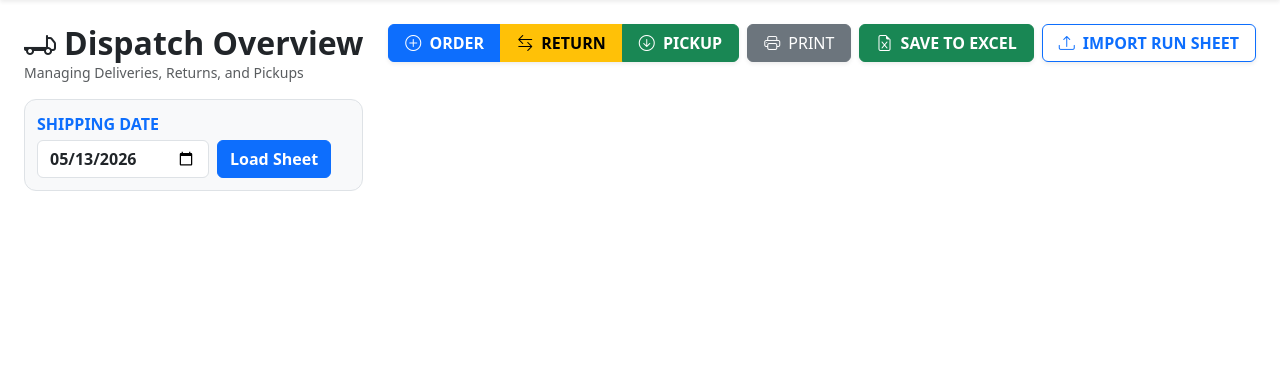
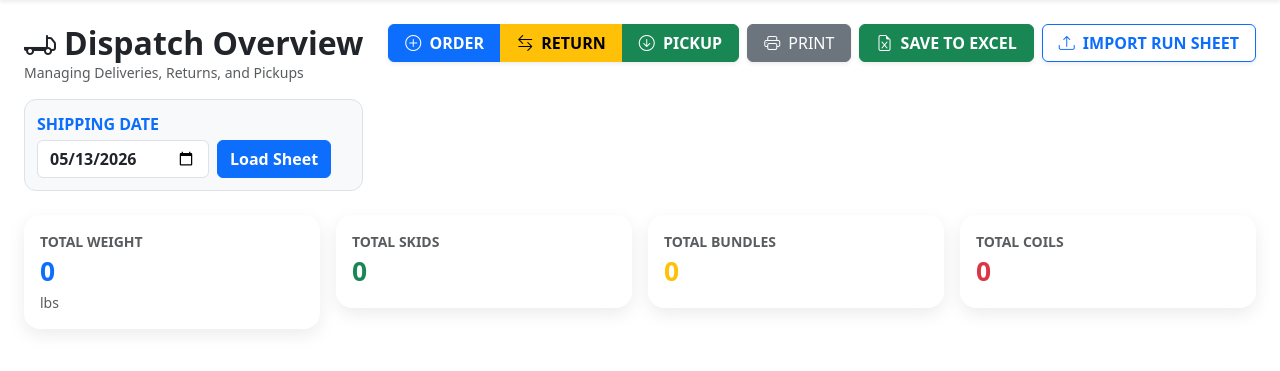
Before and after one commit to Samere1988/WHtool, a Django app: page /run-sheet/ in a window 1280 px wide. Shown: the part 56-427 px from the top of the page. Run offline with Django 4.2, Linux system fonts and the light colour scheme; the visitor is signed in with stand-in values (Sample User, id 1); data that the repository does not hold is empty.

Commit message:
Restore run sheet totals and comma formatting

```diff
--- a/core/templates/core/run_sheet.html
+++ b/core/templates/core/run_sheet.html
@@ -1,4 +1,5 @@
 {% extends "base.html" %}
+{% load run_sheet_extras %}
 
 {% block container_type %}container-fluid px-4{% endblock %}
 
@@ -134,6 +135,19 @@
         border-radius: 0.75rem;
         padding: 0.75rem;
     }
+
+    .daily-total-card {
+        border: 0;
+        border-radius: 1rem;
+        box-shadow: 0 6px 18px rgba(0,0,0,.08);
+        background: #ffffff;
+    }
+
+    .daily-total-value {
+        font-size: 1.65rem;
+        font-weight: 900;
+        letter-spacing: -.03em;
+    }
 </style>
 
 {% if messages %}
@@ -203,6 +217,36 @@
     </div>
 </div>
 
+{% with totals=grouped_orders|run_totals %}
+<div class="row g-3 mb-4">
+    <div class="col-md-3">
+        <div class="card daily-total-card p-3">
+            <div class="text-muted small fw-bold">TOTAL WEIGHT</div>
+            <div class="daily-total-value text-primary">{{ totals.weight|comma }}</div>
+            <div class="text-muted small">lbs</div>
+        </div>
+    </div>
+    <div class="col-md-3">
+        <div class="card daily-total-card p-3">
+            <div class="text-muted small fw-bold">TOTAL SKIDS</div>
+            <div class="daily-total-value text-success">{{ totals.skids|comma }}</div>
+        </div>
+    </div>
+    <div class="col-md-3">
+        <div class="card daily-total-card p-3">
+            <div class="text-muted small fw-bold">TOTAL BUNDLES</div>
+            <div class="daily-total-value text-warning">{{ totals.bundles|comma }}</div>
+        </div>
+    </div>
+    <div class="col-md-3">
+        <div class="card daily-total-card p-3">
+            <div class="text-muted small fw-bold">TOTAL COILS</div>
+            <div class="daily-total-value text-danger">{{ totals.coils|comma }}</div>
+        </div>
+    </div>
+</div>
+{% endwith %}
+
 <div class="row row-cols-1 row-cols-xl-2 g-4">
     {% for region, data in grouped_orders.items %}
     <div class="col">
@@ -211,7 +255,7 @@
                 <div class="d-flex justify-content-between align-items-center">
                     <span class="truck-header-text">{{ region|upper }}</span>
                     <span class="badge bg-primary region-weight-badge shadow-sm">
-                        {{ data.totals.weight }} LBS
+                        {{ data.totals.weight|comma }} LBS
                     </span>
                 </div>
             </div>
@@ -272,21 +316,21 @@
                             </td>
 
                             <td class="text-center">
-                                <span class="fw-bold fs-5">{{ stop.weight }}</span>
+                                <span class="fw-bold fs-5">{{ stop.weight|comma }}</span>
                             </td>
 
                             <td class="text-center">
                                 <div class="load-text">
                                     {% if stop.skids > 0 %}
-                                        {{ stop.skids }} skid{{ stop.skids|pluralize }}{% if stop.bundles > 0 or stop.coils > 0 %}, {% endif %}
+                                        {{ stop.skids|comma }} skid{{ stop.skids|pluralize }}{% if stop.bundles > 0 or stop.coils > 0 %}, {% endif %}
                                     {% endif %}
 
                                     {% if stop.bundles > 0 %}
-                                        {{ stop.bundles }} bundle{{ stop.bundles|pluralize }}{% if stop.coils > 0 %}, {% endif %}
+                                        {{ stop.bundles|comma }} bundle{{ stop.bundles|pluralize }}{% if stop.coils > 0 %}, {% endif %}
                                     {% endif %}
 
                                     {% if stop.coils > 0 %}
-                                        {{ stop.coils }} coil{{ stop.coils|pluralize }}
+                                        {{ stop.coils|comma }} coil{{ stop.coils|pluralize }}
                                     {% endif %}
 
                                     {% if stop.skids == 0 and stop.bundles == 0 and stop.coils == 0 %}
@@ -355,10 +399,10 @@
                                             {% for order in stop.orders %}
                                             <tr>
                                                 <td class="fw-bold text-primary">{{ order.order_number }}</td>
-                                                <td class="text-center">{{ order.weight }}</td>
-                                                <td class="text-center">{{ order.skids }}</td>
-                                                <td class="text-center">{{ order.bundles }}</td>
-                                                <td class="text-center">{{ order.coils }}</td>
+                                                <td class="text-center">{{ order.weight|comma }}</td>
+                                                <td class="text-center">{{ order.skids|comma }}</td>
+                                                <td class="text-center">{{ order.bundles|comma }}</td>
+                                                <td class="text-center">{{ order.coils|comma }}</td>
                                                 <td>{{ order.prepared_by }}</td>
                                                 <td>{{ order.closing_time }}</td>
                                                 <td class="text-center">
@@ -415,10 +459,10 @@
                                                     {{ order.order_number }}
                                                 </div>
                                                 <small class="text-muted">
-                                                    {{ order.weight }} lbs |
-                                                    {{ order.skids }} skids |
-                                                    {{ order.bundles }} bundles |
-                                                    {{ order.coils }} coils
+                                                    {{ order.weight|comma }} lbs |
+                                                    {{ order.skids|comma }} skids |
+                                                    {{ order.bundles|comma }} bundles |
+                                                    {{ order.coils|comma }} coils
                                                     {% if order.prepared_by %}
                                                         | Prepared by {{ order.prepared_by }}
                                                     {% endif %}
@@ -444,10 +488,10 @@
             {% endfor %}
 
             <div class="card-footer bg-light d-flex justify-content-around py-3 border-top">
-                <span class="fw-bold text-primary">{{ data.totals.weight }} Lbs Total</span>
-                <span class="fw-bold text-dark">{{ data.totals.skids }} Skids</span>
-                <span class="fw-bold text-dark">{{ data.totals.bundles }} Bundles</span>
-                <span class="fw-bold text-dark">{{ data.totals.coils }} Coils</span>
+                <span class="fw-bold text-primary">{{ data.totals.weight|comma }} Lbs Total</span>
+                <span class="fw-bold text-dark">{{ data.totals.skids|comma }} Skids</span>
+                <span class="fw-bold text-dark">{{ data.totals.bundles|comma }} Bundles</span>
+                <span class="fw-bold text-dark">{{ data.totals.coils|comma }} Coils</span>
             </div>
         </div>
     </div>
```
